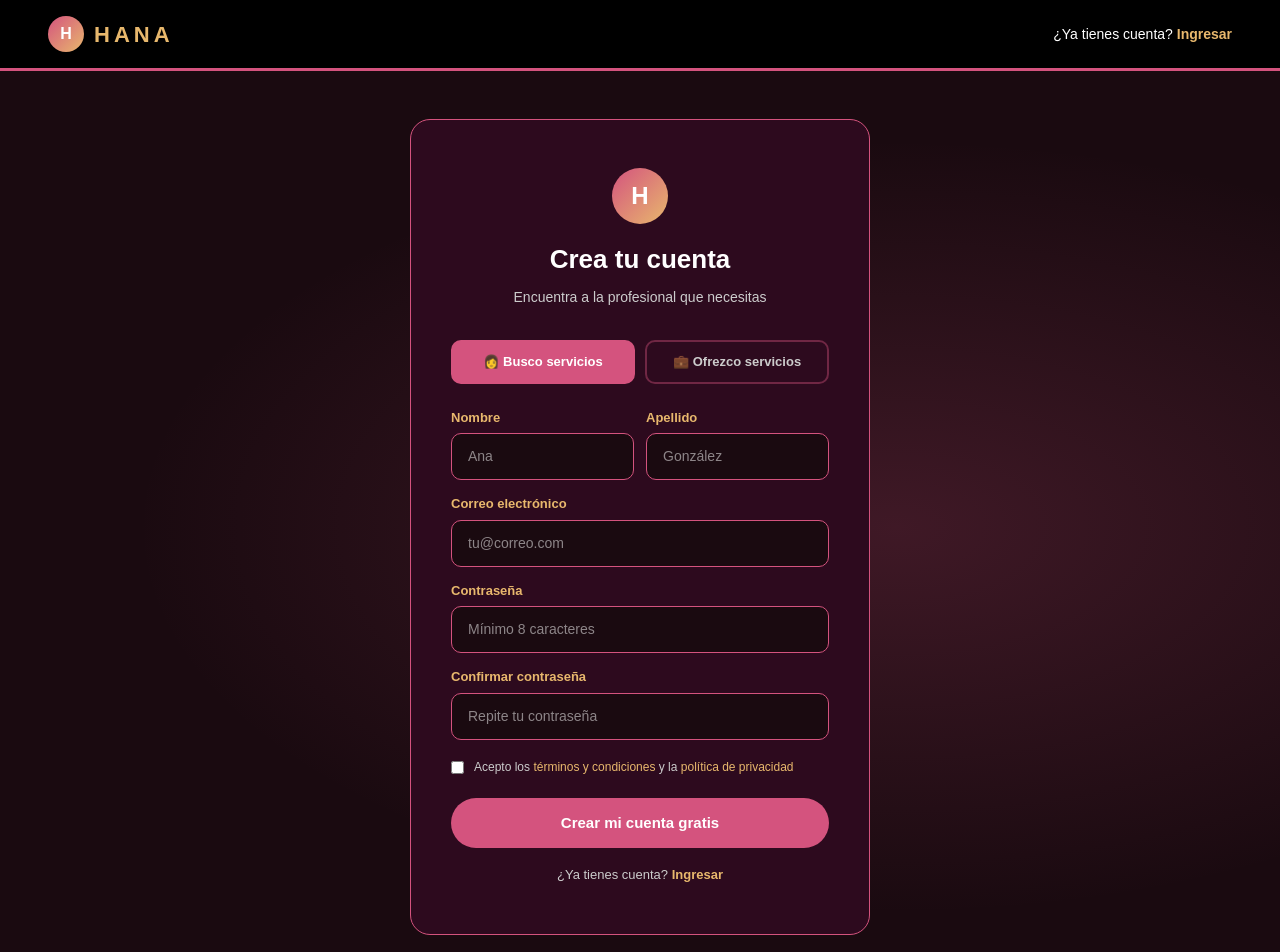
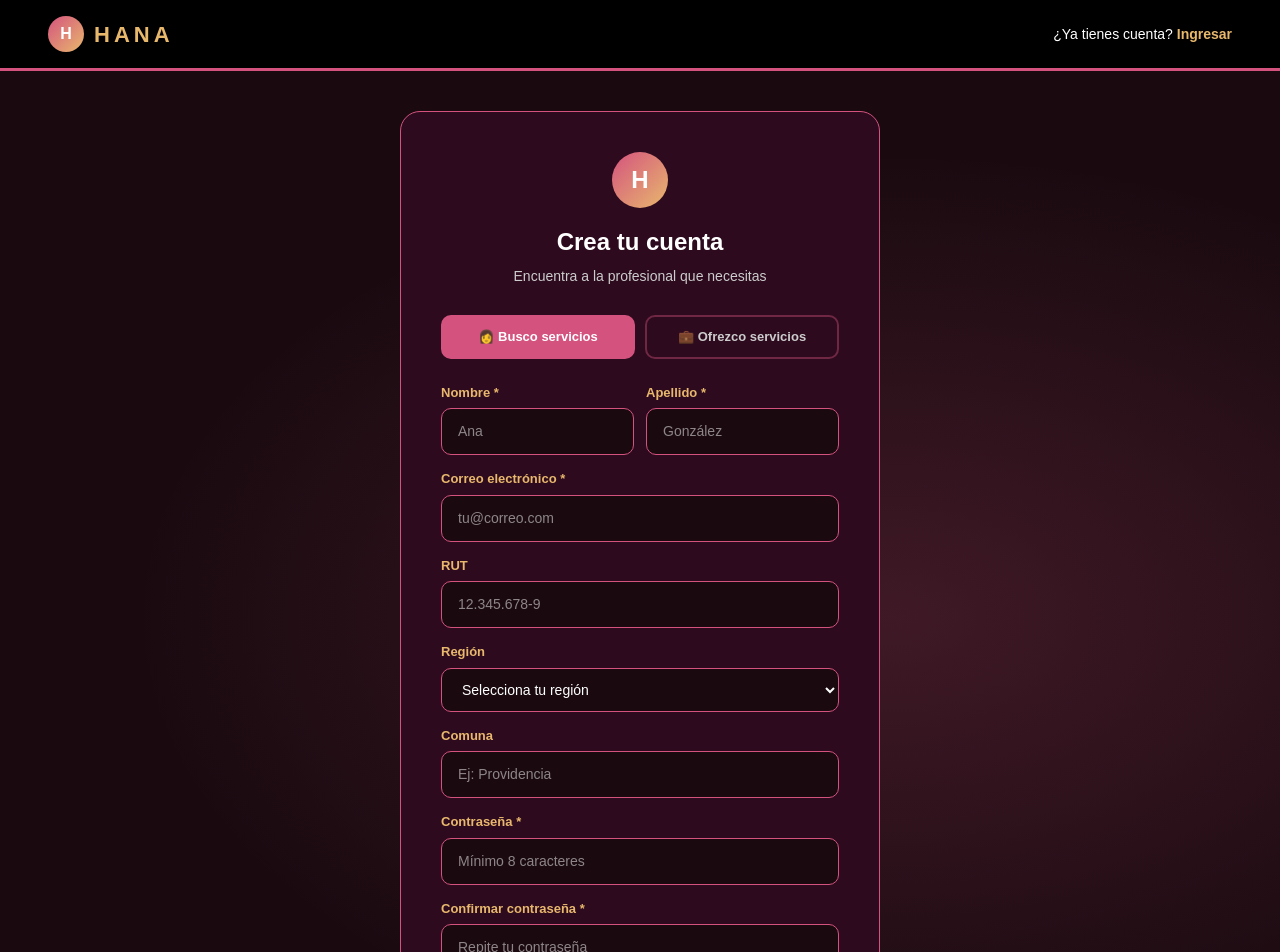
Before and after one commit to tornasol89/hana, a React app in the folder frontend/: page /register-client in a window 1280 px wide. Shown: the top 952 px of the page. Built offline with nearby package versions, Linux system fonts and the light colour scheme; the HTML template or start-up script is replaced by a standard one.

Commit message:
feat: registro de usuarias conectado a MongoDB con JWT y bcrypt

```diff
--- a/frontend/package.json
+++ b/frontend/package.json
@@ -10,6 +10,7 @@
     "preview": "vite preview"
   },
   "dependencies": {
+    "axios": "^1.13.6",
     "react": "^19.2.4",
     "react-dom": "^19.2.4",
     "react-router-dom": "^7.13.1"
--- a/frontend/src/pages/RegisterClient.jsx
+++ b/frontend/src/pages/RegisterClient.jsx
@@ -1,21 +1,67 @@
-import { Link } from 'react-router-dom'
+import { Link, useNavigate } from 'react-router-dom'
+import { useState } from 'react'
+import axios from 'axios'
+
+const regiones = [
+  'Arica y Parinacota', 'Tarapacá', 'Antofagasta', 'Atacama',
+  'Coquimbo', 'Valparaíso', 'Metropolitana', "O'Higgins",
+  'Maule', 'Ñuble', 'Biobío', 'La Araucanía',
+  'Los Ríos', 'Los Lagos', 'Aysén', 'Magallanes'
+]
 
 function RegisterClient() {
+  const navigate = useNavigate()
+  const [form, setForm] = useState({
+    nombre: '', apellido: '', email: '',
+    password: '', confirmar: '', rut: '', region: '', comuna: ''
+  })
+  const [error, setError] = useState('')
+  const [cargando, setCargando] = useState(false)
+
+  const handleChange = (e) => {
+    setForm({ ...form, [e.target.name]: e.target.value })
+  }
+
+  const handleSubmit = async () => {
+    setError('')
+    if (!form.nombre || !form.apellido || !form.email || !form.password) {
+      return setError('Por favor completa todos los campos obligatorios')
+    }
+    if (form.password !== form.confirmar) {
+      return setError('Las contraseñas no coinciden')
+    }
+    if (form.password.length < 8) {
+      return setError('La contraseña debe tener al menos 8 caracteres')
+    }
+    try {
+      setCargando(true)
+      const res = await axios.post('http://localhost:5000/api/auth/register', {
+        nombre: form.nombre,
+        apellido: form.apellido,
+        email: form.email,
+        password: form.password,
+        tipo: 'clienta',
+        rut: form.rut,
+        region: form.region,
+        comuna: form.comuna,
+      })
+      localStorage.setItem('token', res.data.token)
+      localStorage.setItem('usuario', JSON.stringify(res.data.usuario))
+      navigate('/')
+    } catch (err) {
+      setError(err.response?.data?.mensaje || 'Error al registrarse')
+    } finally {
+      setCargando(false)
+    }
+  }
+
   return (
     <div style={{ backgroundColor: '#1a0a10', minHeight: '100vh', color: 'white', fontFamily: 'sans-serif', display: 'flex', flexDirection: 'column' }}>
 
       {/* NAVBAR */}
-      <nav style={{
-        display: 'flex', justifyContent: 'space-between', alignItems: 'center',
-        padding: '16px 48px', backgroundColor: '#000000', borderBottom: '3px solid #d4537e',
-      }}>
+      <nav style={{ display: 'flex', justifyContent: 'space-between', alignItems: 'center', padding: '16px 48px', backgroundColor: '#000000', borderBottom: '3px solid #d4537e' }}>
         <Link to="/" style={{ textDecoration: 'none', display: 'flex', alignItems: 'center', gap: '10px' }}>
-          <div style={{
-            width: '36px', height: '36px', borderRadius: '50%',
-            background: 'linear-gradient(135deg, #d4537e, #e8b86d)',
-            display: 'flex', alignItems: 'center', justifyContent: 'center',
-            fontWeight: '900', fontSize: '16px', color: 'white',
-          }}>H</div>
+          <div style={{ width: '36px', height: '36px', borderRadius: '50%', background: 'linear-gradient(135deg, #d4537e, #e8b86d)', display: 'flex', alignItems: 'center', justifyContent: 'center', fontWeight: '900', fontSize: '16px', color: 'white' }}>H</div>
           <span style={{ fontSize: '22px', fontWeight: '800', color: '#e8b86d', letterSpacing: '4px' }}>HANA</span>
         </Link>
         <Link to="/login" style={{ color: '#ffffff', fontSize: '14px', textDecoration: 'none', fontWeight: '500' }}>
@@ -24,120 +70,97 @@ function RegisterClient() {
       </nav>
 
       {/* CONTENIDO */}
-      <div style={{
-        flex: 1, display: 'flex', alignItems: 'center', justifyContent: 'center',
-        padding: '48px 24px',
-        background: 'radial-gradient(ellipse at 70% 50%, rgba(212,83,126,0.2) 0%, transparent 60%), #1a0a10',
-      }}>
-        <div style={{
-          background: '#2d0a1e', border: '1px solid #d4537e',
-          borderRadius: '20px', padding: '48px 40px', width: '100%', maxWidth: '460px',
-        }}>
+      <div style={{ flex: 1, display: 'flex', alignItems: 'center', justifyContent: 'center', padding: '40px 24px', background: 'radial-gradient(ellipse at 70% 50%, rgba(212,83,126,0.2) 0%, transparent 60%), #1a0a10' }}>
+        <div style={{ background: '#2d0a1e', border: '1px solid #d4537e', borderRadius: '20px', padding: '40px', width: '100%', maxWidth: '480px' }}>
 
-          {/* TÍTULO */}
-          <div style={{ textAlign: 'center', marginBottom: '32px' }}>
-            <div style={{
-              width: '56px', height: '56px', borderRadius: '50%',
-              background: 'linear-gradient(135deg, #d4537e, #e8b86d)',
-              display: 'flex', alignItems: 'center', justifyContent: 'center',
-              fontWeight: '900', fontSize: '24px', color: 'white', margin: '0 auto 16px',
-            }}>H</div>
-            <h1 style={{ fontSize: '26px', fontWeight: '800', color: '#ffffff', margin: '0 0 8px' }}>
-              Crea tu cuenta
-            </h1>
-            <p style={{ fontSize: '14px', color: '#cccccc', margin: 0 }}>
-              Encuentra a la profesional que necesitas
-            </p>
+          <div style={{ textAlign: 'center', marginBottom: '28px' }}>
+            <div style={{ width: '56px', height: '56px', borderRadius: '50%', background: 'linear-gradient(135deg, #d4537e, #e8b86d)', display: 'flex', alignItems: 'center', justifyContent: 'center', fontWeight: '900', fontSize: '24px', color: 'white', margin: '0 auto 16px' }}>H</div>
+            <h1 style={{ fontSize: '24px', fontWeight: '800', color: '#ffffff', margin: '0 0 6px' }}>Crea tu cuenta</h1>
+            <p style={{ fontSize: '14px', color: '#cccccc', margin: 0 }}>Encuentra a la profesional que necesitas</p>
           </div>
 
-          {/* SELECTOR TIPO DE CUENTA */}
+          {/* SELECTOR TIPO */}
           <div style={{ display: 'flex', gap: '10px', marginBottom: '24px' }}>
-            <div style={{
-              flex: 1, textAlign: 'center', padding: '10px',
-              backgroundColor: '#d4537e', border: '2px solid #d4537e',
-              borderRadius: '10px', cursor: 'pointer',
-            }}>
+            <div style={{ flex: 1, textAlign: 'center', padding: '10px', backgroundColor: '#d4537e', border: '2px solid #d4537e', borderRadius: '10px' }}>
               <div style={{ fontSize: '13px', fontWeight: '700', color: 'white' }}>👩 Busco servicios</div>
             </div>
-            <Link to="/register-worker" style={{
-              flex: 1, textAlign: 'center', padding: '10px',
-              backgroundColor: 'transparent', border: '2px solid rgba(212,83,126,0.4)',
-              borderRadius: '10px', cursor: 'pointer', textDecoration: 'none',
-            }}>
+            <Link to="/register-worker" style={{ flex: 1, textAlign: 'center', padding: '10px', backgroundColor: 'transparent', border: '2px solid rgba(212,83,126,0.4)', borderRadius: '10px', textDecoration: 'none' }}>
               <div style={{ fontSize: '13px', fontWeight: '700', color: '#cccccc' }}>💼 Ofrezco servicios</div>
             </Link>
           </div>
+
+          {/* ERROR */}
+          {error && (
+            <div style={{ background: 'rgba(226,75,74,0.15)', border: '1px solid #E24B4A', borderRadius: '8px', padding: '10px 14px', marginBottom: '16px', fontSize: '13px', color: '#F09595' }}>
+              {error}
+            </div>
+          )}
 
           {/* FORMULARIO */}
           <div style={{ display: 'flex', flexDirection: 'column', gap: '14px' }}>
 
             <div style={{ display: 'flex', gap: '12px' }}>
               <div style={{ flex: 1 }}>
-                <label style={{ fontSize: '13px', color: '#e8b86d', fontWeight: '600', display: 'block', marginBottom: '6px' }}>
-                  Nombre
-                </label>
-                <input type="text" placeholder="Ana" style={inputStyle} />
+                <label style={labelStyle}>Nombre *</label>
+                <input name="nombre" type="text" placeholder="Ana" value={form.nombre} onChange={handleChange} style={inputStyle} />
               </div>
               <div style={{ flex: 1 }}>
-                <label style={{ fontSize: '13px', color: '#e8b86d', fontWeight: '600', display: 'block', marginBottom: '6px' }}>
-                  Apellido
-                </label>
-                <input type="text" placeholder="González" style={inputStyle} />
+                <label style={labelStyle}>Apellido *</label>
+                <input name="apellido" type="text" placeholder="González" value={form.apellido} onChange={handleChange} style={inputStyle} />
               </div>
             </div>
 
             <div>
-              <label style={{ fontSize: '13px', color: '#e8b86d', fontWeight: '600', display: 'block', marginBottom: '6px' }}>
-                Correo electrónico
-              </label>
-              <input type="email" placeholder="tu@correo.com" style={inputStyle} />
+              <label style={labelStyle}>Correo electrónico *</label>
+              <input name="email" type="email" placeholder="tu@correo.com" value={form.email} onChange={handleChange} style={inputStyle} />
             </div>
 
             <div>
-              <label style={{ fontSize: '13px', color: '#e8b86d', fontWeight: '600', display: 'block', marginBottom: '6px' }}>
-                Contraseña
-              </label>
-              <input type="password" placeholder="Mínimo 8 caracteres" style={inputStyle} />
+              <label style={labelStyle}>RUT</label>
+              <input name="rut" type="text" placeholder="12.345.678-9" value={form.rut} onChange={handleChange} style={inputStyle} />
             </div>
 
             <div>
-              <label style={{ fontSize: '13px', color: '#e8b86d', fontWeight: '600', display: 'block', marginBottom: '6px' }}>
-                Confirmar contraseña
-              </label>
-              <input type="password" placeholder="Repite tu contraseña" style={inputStyle} />
+              <label style={labelStyle}>Región</label>
+              <select name="region" value={form.region} onChange={handleChange} style={{ ...inputStyle, cursor: 'pointer' }}>
+                <option value="">Selecciona tu región</option>
+                {regiones.map(r => <option key={r} value={r} style={{ backgroundColor: '#1a0a10' }}>{r}</option>)}
+              </select>
             </div>
 
-            <div style={{ display: 'flex', alignItems: 'flex-start', gap: '10px', marginTop: '4px' }}>
-              <input type="checkbox" style={{ marginTop: '3px', accentColor: '#d4537e' }} />
-              <span style={{ fontSize: '12px', color: '#cccccc', lineHeight: '1.5' }}>
-                Acepto los <span style={{ color: '#e8b86d', cursor: 'pointer' }}>términos y condiciones</span> y la <span style={{ color: '#e8b86d', cursor: 'pointer' }}>política de privacidad</span>
-              </span>
+            <div>
+              <label style={labelStyle}>Comuna</label>
+              <input name="comuna" type="text" placeholder="Ej: Providencia" value={form.comuna} onChange={handleChange} style={inputStyle} />
             </div>
 
-            <button style={{
-              backgroundColor: '#d4537e', color: 'white',
-              padding: '14px', borderRadius: '50px', border: 'none',
-              fontSize: '15px', fontWeight: '700', cursor: 'pointer', marginTop: '8px',
-            }}>
-              Crear mi cuenta gratis
+            <div>
+              <label style={labelStyle}>Contraseña *</label>
+              <input name="password" type="password" placeholder="Mínimo 8 caracteres" value={form.password} onChange={handleChange} style={inputStyle} />
+            </div>
+
+            <div>
+              <label style={labelStyle}>Confirmar contraseña *</label>
+              <input name="confirmar" type="password" placeholder="Repite tu contraseña" value={form.confirmar} onChange={handleChange} style={inputStyle} />
+            </div>
+
+            <button
+              onClick={handleSubmit}
+              disabled={cargando}
+              style={{ backgroundColor: cargando ? '#888' : '#d4537e', color: 'white', padding: '14px', borderRadius: '50px', border: 'none', fontSize: '15px', fontWeight: '700', cursor: cargando ? 'not-allowed' : 'pointer', marginTop: '8px' }}
+            >
+              {cargando ? 'Creando cuenta...' : 'Crear mi cuenta gratis'}
             </button>
 
             <div style={{ textAlign: 'center' }}>
               <span style={{ fontSize: '13px', color: '#cccccc' }}>¿Ya tienes cuenta? </span>
-              <Link to="/login" style={{ fontSize: '13px', color: '#e8b86d', fontWeight: '700', textDecoration: 'none' }}>
-                Ingresar
-              </Link>
+              <Link to="/login" style={{ fontSize: '13px', color: '#e8b86d', fontWeight: '700', textDecoration: 'none' }}>Ingresar</Link>
             </div>
 
           </div>
         </div>
       </div>
 
-      {/* FOOTER */}
-      <footer style={{
-        textAlign: 'center', padding: '20px',
-        backgroundColor: '#000000', borderTop: '2px solid #d4537e',
-      }}>
+      <footer style={{ textAlign: 'center', padding: '20px', backgroundColor: '#000000', borderTop: '2px solid #d4537e' }}>
         <span style={{ fontSize: '12px', color: '#cccccc' }}>© 2025 Hana · Conectando mujeres, construyendo confianza</span>
       </footer>
 
@@ -145,11 +168,7 @@ function RegisterClient() {
   )
 }
 
-const inputStyle = {
-  width: '100%', padding: '12px 16px', borderRadius: '10px',
-  backgroundColor: '#1a0a10', border: '1.5px solid #d4537e',
-  color: '#ffffff', fontSize: '14px', outline: 'none',
-  boxSizing: 'border-box',
-}
+const labelStyle = { fontSize: '13px', color: '#e8b86d', fontWeight: '600', display: 'block', marginBottom: '6px' }
+const inputStyle = { width: '100%', padding: '12px 16px', borderRadius: '10px', backgroundColor: '#1a0a10', border: '1.5px solid #d4537e', color: '#ffffff', fontSize: '14px', outline: 'none', boxSizing: 'border-box' }
 
 export default RegisterClient
```
Also changed, not shown: 1 other file (tests, documents, lock files or other folders).
